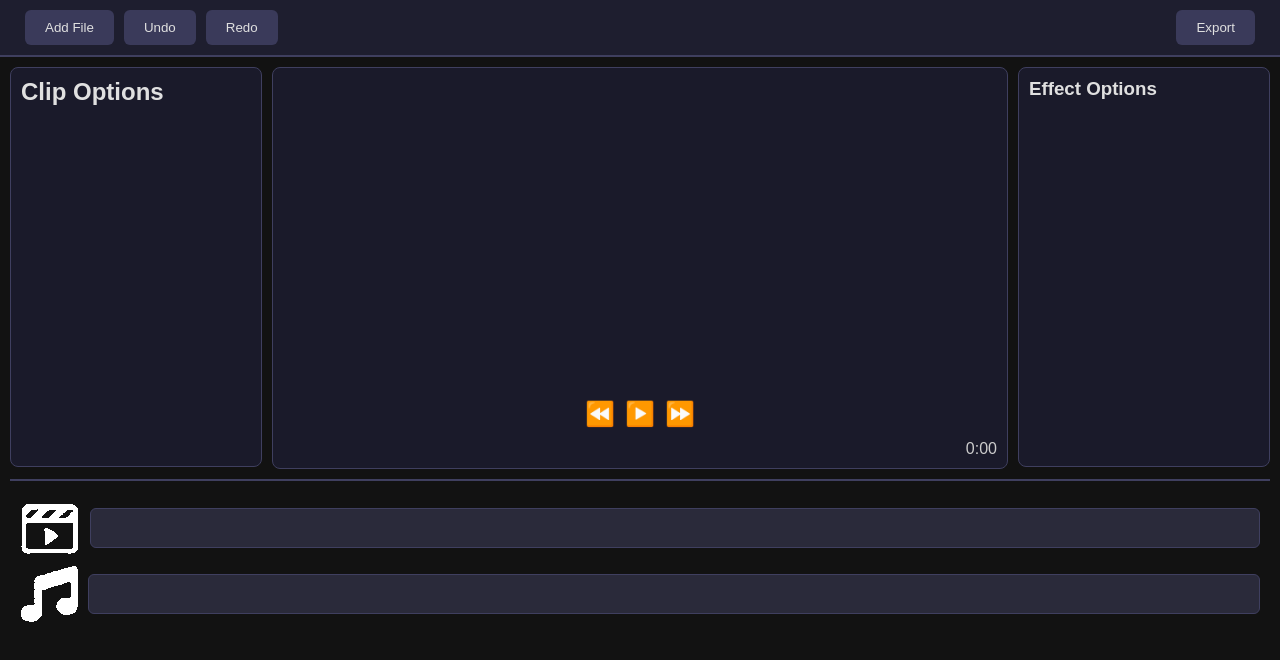
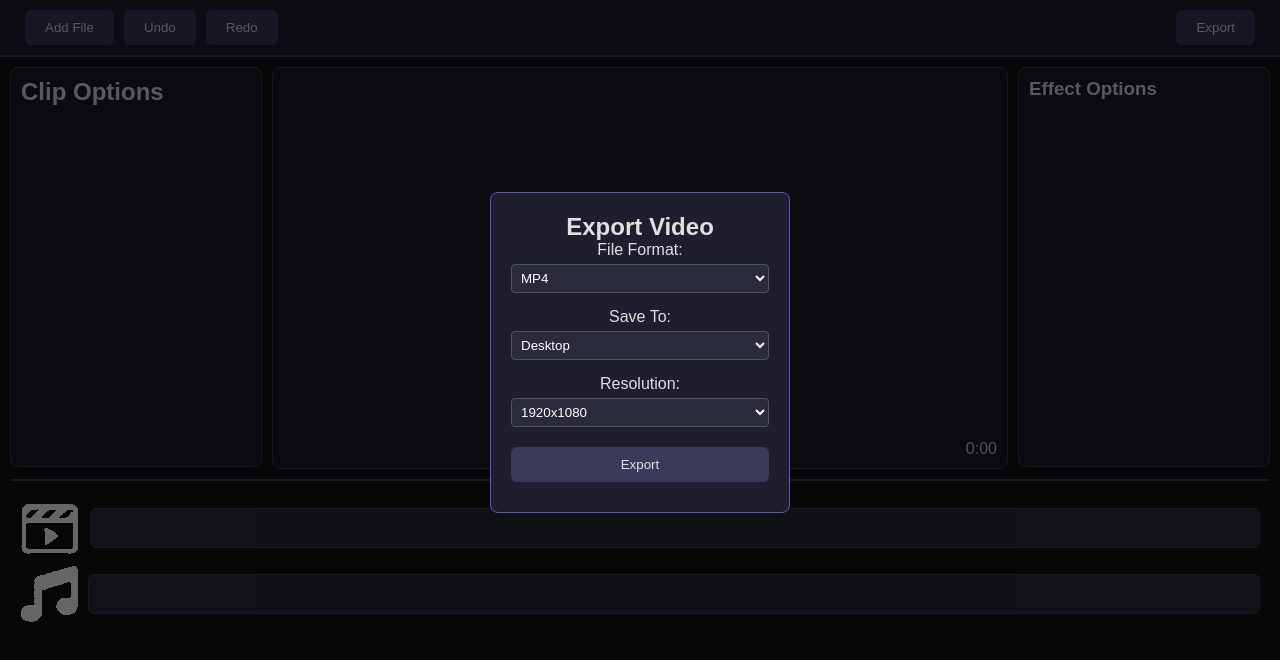
Before and after one commit to BrRussell5/BrRussell5.github.io, a plain HTML site: page index.html in a window 1280 px wide. Both pictures are taken after a click on the button "Export". Drawn offline with Linux system fonts and the light colour scheme.

Commit message:
Add files via upload

```diff
--- a/index.html
+++ b/index.html
@@ -60,6 +60,42 @@
 			<button id="closeModal">Cancel</button>
 		</div>
 	</div>
+
+	<div id="exportModal" class="modal">
+    <div class="modal-content">
+        <h2>Export Video</h2>
+        <div class="modal-row">
+            <label>File Format:</label>
+            <select id="formatSelect">
+                <option>MP4</option>
+                <option>MKV</option>
+            </select>
+        </div>
+        <div class="modal-row">
+            <label>Save To:</label>
+            <select id="saveSelect">
+                <option>Desktop</option>
+                <option>Documents</option>
+                <option>Pictures</option>
+                <option>Videos</option>
+            </select>
+        </div>
+        <div class="modal-row">
+            <label>Resolution:</label>
+            <select id="resolutionSelect">
+                <option>1920x1080</option>
+                <option>1280x720</option>
+                <option>640x480</option>
+            </select>
+        </div>
+        <button id="confirmExport" style="margin-top: 20px;">Export</button>
+    </div>
+</div>
+
+<div id="exportMessage" style="text-align: center; margin-top: 20px; display: none;">
+    Video export complete!
+</div>
+
     <script src="script.js"></script>
 </body>
 </html>
--- a/script.js
+++ b/script.js
@@ -2,6 +2,10 @@ const addFileBtn = document.getElementById("addFile");
 const fileSelector = document.getElementById("fileSelector");
 const closeModalBtn = document.getElementById("closeModal");
 const fileOptions = document.querySelectorAll(".file-option");
+const exportBtn = document.getElementById("export");
+const exportModal = document.getElementById("exportModal");
+const confirmExport = document.getElementById("confirmExport");
+
 
 let selectedClip = null;
 
@@ -13,10 +17,23 @@ closeModalBtn.addEventListener("click", function() {
     fileSelector.style.display = "none";
 });
 
+exportBtn.addEventListener("click", function() {
+    exportModal.style.display = "block";
+});
+
+confirmExport.addEventListener("click", function() {
+    exportModal.style.display = "none";
+    document.getElementById("exportMessage").style.display = "block";
+
+    setTimeout(() => {
+        document.getElementById("exportMessage").style.display = "none";
+    }, 3000);
+});
+
 fileOptions.forEach(option => {
     option.addEventListener("click", function() {
         const type = this.getAttribute("data-type");
-        const fileName = this.textContent.trim(); // To differentiate "File 1", "File 2", "File 3"
+        const fileName = this.textContent.trim();
         addClip(type, fileName);
         fileSelector.style.display = "none";
     });
@@ -27,7 +44,7 @@ function addClip(type, fileName) {
 	clip.dataset.fadeIn = "false";
 	clip.dataset.fadeOut = "false";
     clip.classList.add("clip");
-    clip.style.width = (fileName.includes("File 1")) ? "200px" : "100px"; // Double width for File 1
+    clip.style.width = (fileName.includes("File 1")) ? "200px" : "100px";
     clip.style.height = "30px";
     clip.style.backgroundColor = "gray";
     clip.style.margin = "5px";
@@ -44,7 +61,6 @@ function addClip(type, fileName) {
         document.querySelector(".audio-track .track").appendChild(clip);
     }
 
-    // Automatically highlight the new clip
     selectClip(clip);
 }
 
@@ -62,7 +78,7 @@ function selectClip(clip) {
 
 function showClipOptions() {
     const clipActions = document.getElementById("clipActions");
-    clipActions.innerHTML = ""; // Clear previous buttons
+    clipActions.innerHTML = "";
 
     const actions = ["Fade", "Text", "Trim", "Playback Speed", "Audio", "Delete"];
 
@@ -87,7 +103,7 @@ function handleClipAction(action) {
     } else if (action === "Trim") {
         showTrimOptions();
     } else {
-        alert(`Action triggered: ${action}`); // Placeholder
+        alert(`Action triggered: ${action}`);
     }
 }
 
@@ -96,7 +112,6 @@ function deleteClip(clip) {
     const width = clip.offsetWidth;
     track.removeChild(clip);
 
-    // Shift all clips to the right of the deleted one
     let clips = Array.from(track.children);
     clips.forEach(c => {
         if (c.offsetLeft > clip.offsetLeft) {
@@ -128,13 +143,13 @@ function showPreviewImage() {
     updatePreviewText();
 }
 
+
 function clearPreviewImage() {
     const img = document.getElementById("placeholderImg");
     if (img) {
         img.style.display = "none";
     }
 }
-
 
 function showFadeOptions() {
     const effectBox = document.querySelector(".effect-options");
@@ -146,14 +161,11 @@ function showFadeOptions() {
         </div>
     `;
 
-    // Set current clip's fade state if already applied
     const fadeIn = selectedClip.dataset.fadeIn === "true";
     const fadeOut = selectedClip.dataset.fadeOut === "true";
 
     document.getElementById("fadeIn").checked = fadeIn;
     document.getElementById("fadeOut").checked = fadeOut;
-
-    // Add event listeners for checkboxes
     document.getElementById("fadeIn").addEventListener("change", function() {
         selectedClip.dataset.fadeIn = this.checked;
     });
@@ -192,7 +204,6 @@ function showTextOptions() {
 
     const textInput = document.getElementById("clipText");
 
-    // Load existing text if the clip has it
     textInput.value = selectedClip.dataset.clipText || "";
 
     textInput.addEventListener("input", function() {
@@ -245,7 +256,6 @@ function applyTrim() {
     const shiftAmount = originalWidth - newWidth;
     selectedClip.style.width = newWidth + "px";
 
-    // Shift all clips on the right
     const track = selectedClip.parentNode;
     let clips = Array.from(track.children);
 
@@ -255,7 +265,6 @@ function applyTrim() {
         }
     });
 
-    // Deselect clip and reset options panel
     selectedClip.style.backgroundColor = "gray";
     selectedClip = null;
     document.getElementById("clipActions").innerHTML = "";
--- a/styles.css
+++ b/styles.css
@@ -6,8 +6,8 @@
 
 body {
     font-family: Arial, sans-serif;
-    background-color: #121212; /* dark background */
-    color: #e0e0e0; /* light text */
+    background-color: #121212;
+    color: #e0e0e0;
 }
 
 .toolbar {
@@ -45,7 +45,7 @@ body {
 }
 
 .toolbar button:hover {
-    background-color: #5a5ac0; /* blue-purple on hover */
+    background-color: #5a5ac0;
 }
 
 .main {
@@ -124,7 +124,7 @@ body {
 }
 
 .video-track img, .audio-track img {
-    filter: brightness(0) invert(1); /* makes icons white */
+    filter: brightness(0) invert(1);
 }
 
 .track {
@@ -143,7 +143,6 @@ body {
     background-color: gray;
 }
 
-/* Modal styles */
 .modal {
     display: none;
     position: fixed;
@@ -214,3 +213,21 @@ body {
     pointer-events: none;
     white-space: pre-wrap;
 }
+
+.modal-row {
+    margin-bottom: 15px;
+}
+
+.modal-row label {
+    display: block;
+    margin-bottom: 5px;
+}
+
+.modal-row select {
+    width: 100%;
+    padding: 5px;
+    border-radius: 4px;
+    background-color: #2a2a3d;
+    color: #fff;
+    border: 1px solid #555;
+}
```
